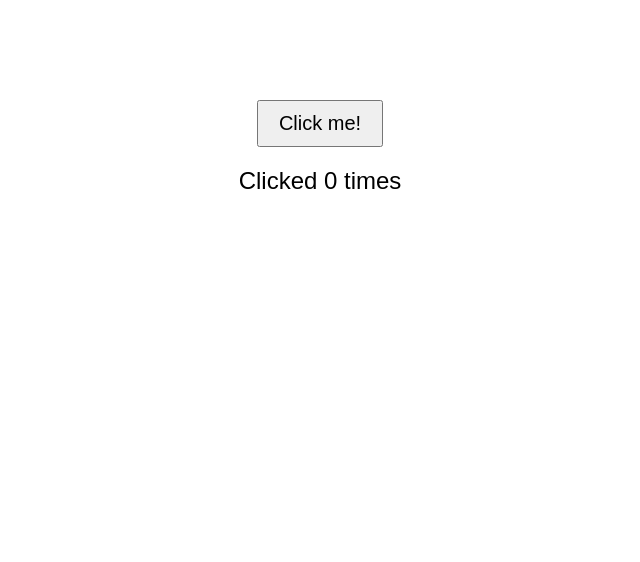
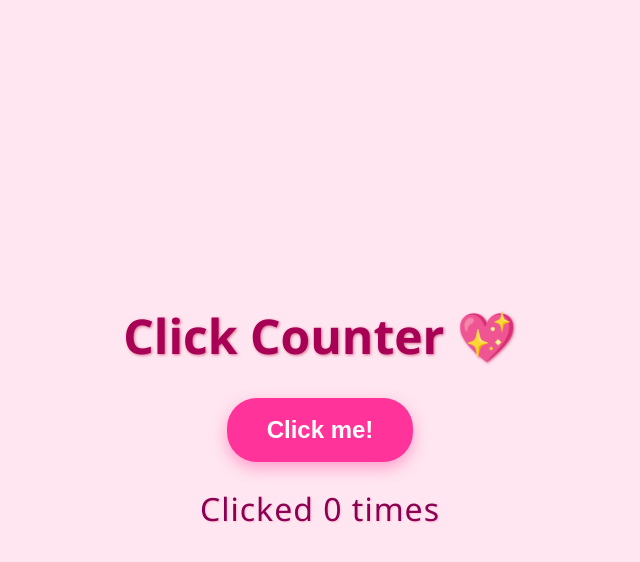
Before and after one commit to aiswaryaanoop12-bot/click-counder, a plain HTML site: page index.html in a window 1280 px wide. Shown: the whole page, without its empty margins (320-960 px from the left). Drawn offline with Linux system fonts and the light colour scheme.

Commit message:
Update index.html

```diff
--- a/index.html
+++ b/index.html
@@ -3,33 +3,62 @@
 <head>
   <meta charset="UTF-8" />
   <meta name="viewport" content="width=device-width, initial-scale=1" />
-  <title>Click Counter</title>
+  <title>Pink Click Counter</title>
   <style>
-    /* CSS styles here */
+    /* Pink theme styling */
     body {
-      font-family: Arial, sans-serif;
-      text-align: center;
-      margin-top: 100px;
+      background: #ffe6f0;
+      font-family: 'Segoe UI', Tahoma, Geneva, Verdana, sans-serif;
+      display: flex;
+      flex-direction: column;
+      align-items: center;
+      justify-content: center;
+      height: 100vh;
+      margin: 0;
+      color: #a70055;
+      user-select: none;
+    }
+    h1 {
+      margin-bottom: 30px;
+      font-weight: 700;
+      font-size: 3rem;
+      text-shadow: 1px 1px 3px #d46a91;
     }
     button {
-      font-size: 20px;
-      padding: 10px 20px;
+      background-color: #ff3399;
+      border: none;
+      padding: 18px 40px;
+      border-radius: 30px;
+      font-size: 1.5rem;
+      color: white;
       cursor: pointer;
+      box-shadow: 0 6px 15px rgba(255, 51, 153, 0.4);
+      transition: background-color 0.3s ease, box-shadow 0.3s ease;
+      font-weight: 600;
+    }
+    button:hover {
+      background-color: #e6007e;
+      box-shadow: 0 8px 20px rgba(230, 0, 126, 0.6);
     }
     #count {
-      margin-top: 20px;
-      font-size: 24px;
+      margin-top: 25px;
+      font-size: 2rem;
+      font-weight: 500;
+      letter-spacing: 1px;
+      color: #8b0053;
+      text-shadow: 1px 1px 2px #ffc0da;
     }
   </style>
 </head>
 <body>
 
-  <!-- HTML structure here -->
+  <h1>Click Counter 💖</h1>
   <button id="clickBtn">Click me!</button>
   <div id="count">Clicked 0 times</div>
 
-  <!-- JavaScript logic here -->
   <script>
+    // Ensure DOM is loaded before running JS
+    document.addEventListener('DOMContentLoaded', () => {
       const button = document.getElementById('clickBtn');
       const countDisplay = document.getElementById('count');
       let count = 0;
@@ -38,6 +67,8 @@
         count++;
         countDisplay.textContent = Clicked ${count} ${count === 1 ? 'time' : 'times'};
       });
+    });
   </script>
+
 </body>
 </html>
```
Lines whose indentation alone changed are shown as unchanged.
